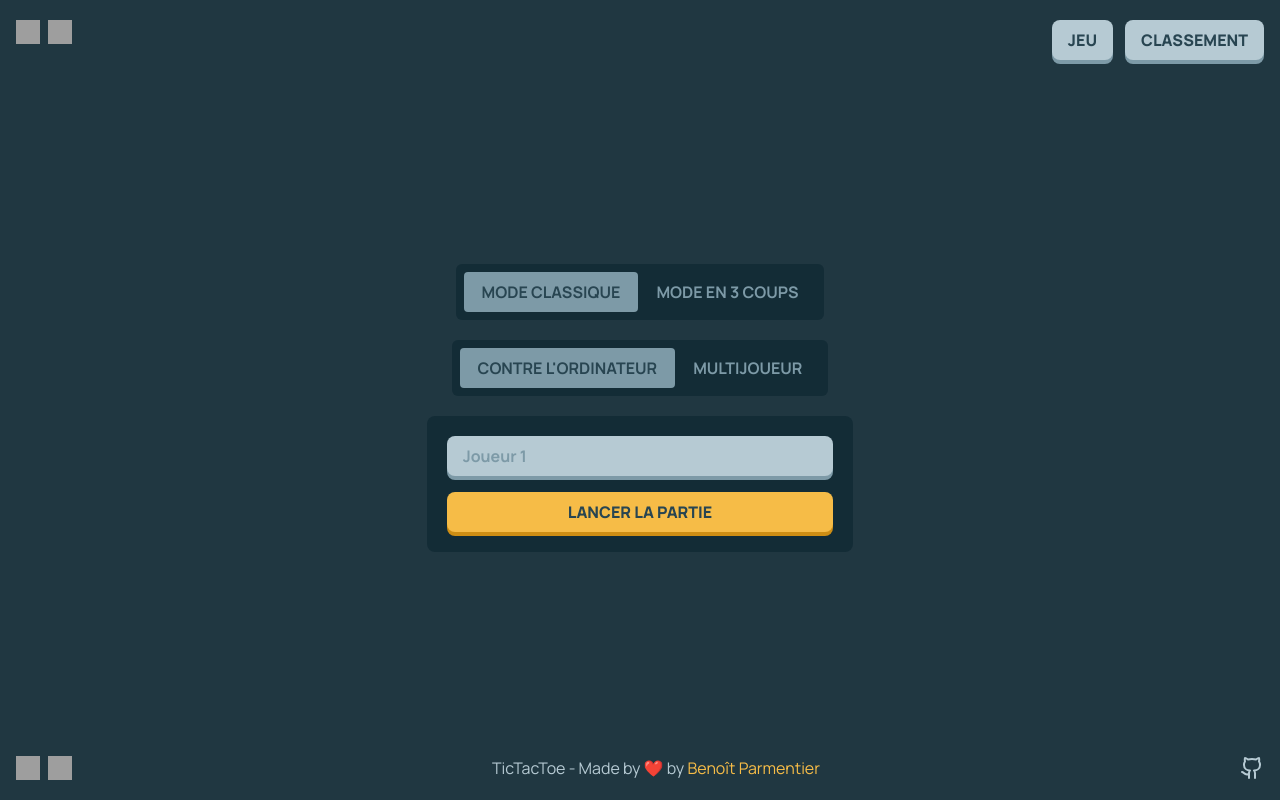
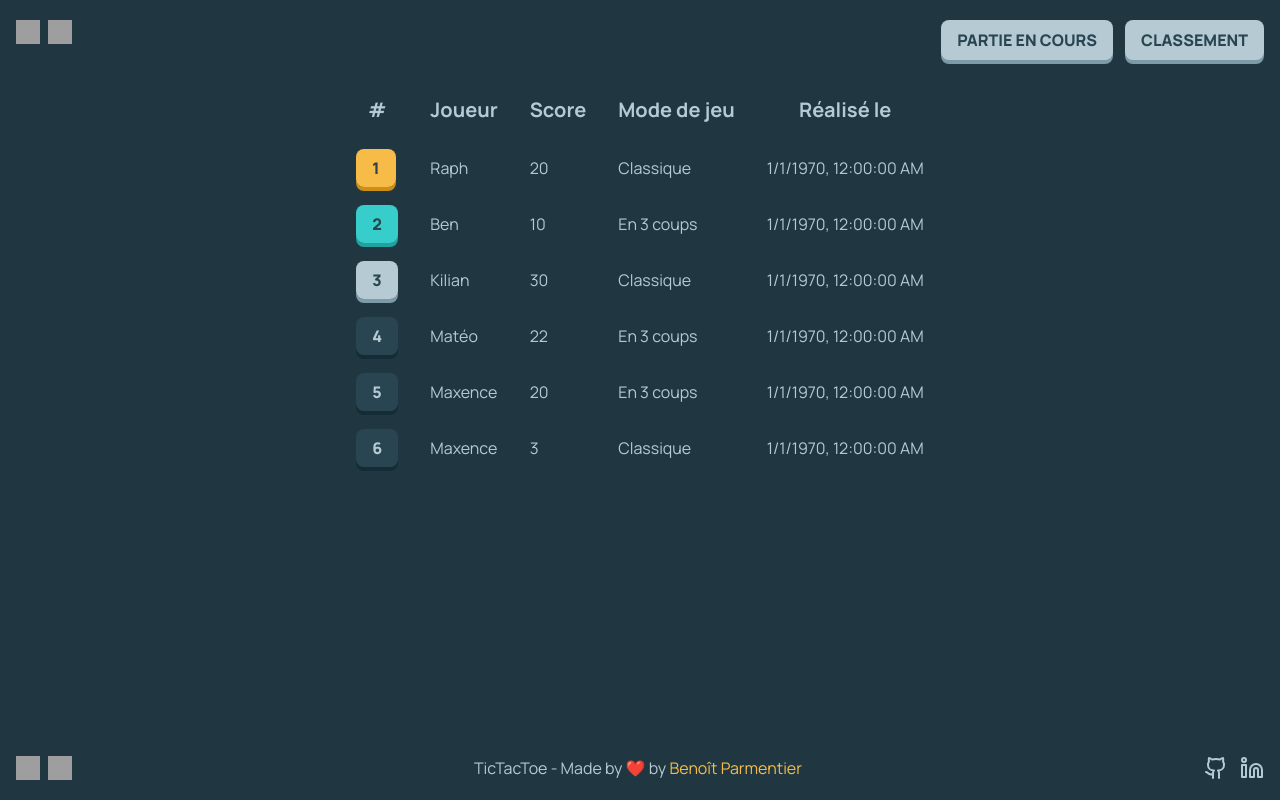
Before and after one commit to BenoitPrmt/tic-tac-toe-react, a React (Vite) app: page /scoreboard in a window 1280 px wide. Built offline with nearby package versions, Linux system fonts and the light colour scheme; grey boxes are pictures that could not be loaded.

Commit message:
feat(scoreboard): added style for the scoreboard

```diff
--- a/src/App.tsx
+++ b/src/App.tsx
@@ -4,17 +4,20 @@ import HomePage from "./pages/HomePage.tsx";
 import Layout from "./components/Layout.tsx";
 import GamePage from "./pages/GamePage.tsx";
 import Footer from "./components/Footer.tsx";
+import ScoreboardPage from "./pages/ScoreboardPage.tsx";
 
 function App() {
     return (
         <>
             <Layout>
                 <Header />
-                <Routes>
-                    <Route path="/" element={<HomePage/>}/>
-                    <Route path="/game" element={<GamePage/>}/>
-                    <Route path="/scoreboard" element={<HomePage/>}/>
-                </Routes>
+                <main className="mb-auto">
+                    <Routes>
+                        <Route path="/" element={<HomePage />}/>
+                        <Route path="/game" element={<GamePage />}/>
+                        <Route path="/scoreboard" element={<ScoreboardPage />}/>
+                    </Routes>
+                </main>
                 <Footer />
             </Layout>
         </>
--- a/src/components/Footer.tsx
+++ b/src/components/Footer.tsx
@@ -1,11 +1,10 @@
 import Logo from "./Logo.tsx";
 import {Link} from "react-router";
-import {GithubIcon} from "lucide-react";
+import {GithubIcon, LinkedinIcon} from "lucide-react";
 
 const Footer = () => {
     return (
-        <header>
-            <nav className={"flex flex-row justify-between py-5 px-4"}>
+        <footer className={"flex flex-row justify-between py-5 px-4"}>
             <div className="flex flex-row space-y-3">
                 <Link to={"/"}>
                     <Logo />
@@ -18,9 +17,11 @@ const Footer = () => {
                 <a href={"https://github.com/BenoitPrmt"} target="_blank" className="text-grey-light">
                     <GithubIcon />
                 </a>
+                <a href={"https://linkedin.com/in/benoit-parmentier"} target="_blank" className="text-grey-light">
+                    <LinkedinIcon />
+                </a>
             </div>
-            </nav>
-        </header>
+        </footer>
     );
 };
 
--- a/src/components/Header.tsx
+++ b/src/components/Header.tsx
@@ -18,12 +18,12 @@ const Header = () => {
                     {hasGameLaunched() && (
                         <Button color={"greyLight"}>
                             <Link to={"/game"}>
-                                Jeu
+                                Partie en cours
                             </Link>
                         </Button>
                     )}
                     <Button color={"greyLight"}>
-                        <Link to={"/ranking"}>
+                        <Link to={"/scoreboard"}>
                             Classement
                         </Link>
                     </Button>
--- /dev/null
+++ b/src/components/Scoreboard/ScoreboardLine.tsx
@@ -0,0 +1,42 @@
+import {PlayerScoreType} from "../../types/Player.ts";
+import {GAMEMODES} from "../../constants/Gamemode.ts";
+import {ColorType} from "../../types/Colors.ts";
+import Tile from "../Tile.tsx";
+
+type Props = {
+    item: PlayerScoreType,
+    rank: number
+}
+
+const ScoreboardLine = ({ item, rank }: Props) => {
+    let scoreboardColor: ColorType;
+
+    switch (rank) {
+        case 1:
+            scoreboardColor = "secondary"
+            break;
+        case 2:
+            scoreboardColor = "primary"
+            break;
+        case 3:
+            scoreboardColor = "greyLight"
+            break;
+        default:
+            scoreboardColor = "dark"
+            break;
+    }
+
+    return (
+        <tr className={"text-grey-light"}>
+            <td className={"p-4"}>
+                <Tile color={scoreboardColor}>{rank}</Tile>
+            </td>
+            <td className={"p-4"}>{item.username}</td>
+            <td className={"p-4"}>{item.score}</td>
+            <td className={"p-4"}>{GAMEMODES[item.gamemode]}</td>
+            <td className={"p-4 hidden md:block"}>{item.timestamp.toLocaleString()}</td>
+        </tr>
+    );
+};
+
+export default ScoreboardLine;
--- /dev/null
+++ b/src/components/Scoreboard/ScoreboardTable.tsx
@@ -0,0 +1,31 @@
+import {PlayerScoreType} from "../../types/Player.ts";
+import ScoreboardLine from "./ScoreboardLine.tsx";
+
+const ScoreboardTable = () => {
+    const scoreboard: PlayerScoreType[] = [
+        {username: "Raph", score: 20, timestamp: new Date(120), gamemode: "normal"},
+        {username: "Ben", score: 10, timestamp: new Date(234), gamemode: "threeShots"},
+        {username: "Kilian", score: 30, timestamp: new Date(347), gamemode: "normal"},
+        {username: "Matéo", score: 22, timestamp: new Date(238), gamemode: "threeShots"},
+        {username: "Maxence", score: 20, timestamp: new Date(293), gamemode: "threeShots"},
+        {username: "Maxence", score: 3, timestamp: new Date(843), gamemode: "normal"},
+    ]
+    return (
+        <table className={"max-w-2/3"}>
+            <thead>
+            <tr className={"text-grey-light text-xl font-bold"}>
+                <th className={"p-2 md:p-4"}>#</th>
+                <th className={"p-2 md:p-4"}>Joueur</th>
+                <th className={"p-2 md:p-4"}>Score</th>
+                <th className={"p-2 md:p-4"}>Mode de jeu</th>
+                <th className={"hidden md:block p-2 md:p-4"}>Réalisé le</th>
+            </tr>
+            </thead>
+            <tbody>
+                {scoreboard.map((item: PlayerScoreType, index: number) => <ScoreboardLine item={item} rank={index + 1}/>)}
+            </tbody>
+        </table>
+    );
+};
+
+export default ScoreboardTable;
--- /dev/null
+++ b/src/components/Tile.tsx
@@ -0,0 +1,18 @@
+import {ColorType} from "../types/Colors.ts";
+import {ReactNode} from "react";
+import {COLOR_BACKGROUND, COLOR_HOVER, COLOR_SHADOW} from "../constants/Colors.ts";
+
+type Props = {
+    color: ColorType
+    children: ReactNode;
+}
+
+const Button = ({ color, children }: Props) => {
+    return (
+        <span className={`${color === "dark" ? "text-grey-light" : "text-grey-medium"} font-extrabold uppercase rounded-lg active:translate-y-1 px-4 py-2 ${COLOR_BACKGROUND[color]} ${COLOR_HOVER[color]} ${COLOR_SHADOW[color]}`}>
+            {children}
+        </span>
+    );
+};
+
+export default Button;
--- a/src/constants/Colors.ts
+++ b/src/constants/Colors.ts
@@ -2,19 +2,22 @@ export const COLOR_BACKGROUND = {
     primary: 'bg-primary',
     secondary: 'bg-secondary',
     greyLight: 'bg-grey-light',
+    dark: 'bg-grey-medium'
 }
 
 export const COLOR_HOVER = {
     primary: 'hover:bg-primary-hover',
     secondary: 'hover:bg-secondary-hover',
     greyLight: 'hover:bg-grey-light-hover',
+    dark: ''
 }
 
 export const COLOR_SHADOW = {
-    primary: '',
+    primary: 'shadow-buttonPrimary',
     secondary: 'shadow-buttonSecondary',
     greyLight: 'shadow-buttonGreyLight',
     grey: 'shadow-buttonGrey',
+    dark: 'shadow-buttonGrey'
 }
 
 export const WINNER_COLORS = {
--- /dev/null
+++ b/src/constants/Gamemode.ts
@@ -0,0 +1,4 @@
+export const GAMEMODES = {
+    normal: "Classique",
+    threeShots: "En 3 coups"
+}
--- /dev/null
+++ b/src/pages/ScoreboardPage.tsx
@@ -0,0 +1,11 @@
+import ScoreboardTable from "../components/Scoreboard/ScoreboardTable.tsx";
+
+const ScoreboardPage = () => {
+    return (
+        <div className={"flex justify-center"}>
+            <ScoreboardTable />
+        </div>
+    );
+};
+
+export default ScoreboardPage;
--- a/src/types/Colors.ts
+++ b/src/types/Colors.ts
@@ -1 +1 @@
-export type ColorType = "primary" | "secondary" | "greyLight"
+export type ColorType = "primary" | "secondary" | "greyLight" | "dark";
--- /dev/null
+++ b/src/types/Player.ts
@@ -0,0 +1,6 @@
+export type PlayerScoreType = {
+    username: string;
+    score: number;
+    timestamp: Date;
+    gamemode: "normal" | "threeShots";
+}
--- a/tailwind.config.js
+++ b/tailwind.config.js
@@ -9,6 +9,7 @@ export default {
             primary: {
                 DEFAULT: "#36CDCA",
                 hover: "#2ebebc",
+                shadow: "#21a2a1",
             },
             secondary: {
                 DEFAULT: "#F6BC47",
@@ -40,6 +41,7 @@ export default {
         },
         extend: {
             boxShadow: {
+                buttonPrimary: '0px 4px 0px 0px #21a2a1',
                 buttonSecondary: '0px 4px 0px 0px #CE8E14',
                 buttonGreyLight: '0px 4px 0px 0px #7D9AA7',
                 buttonGrey: '0px 4px 0px 0px #132C36',
```
Lines whose indentation alone changed are shown as unchanged.
